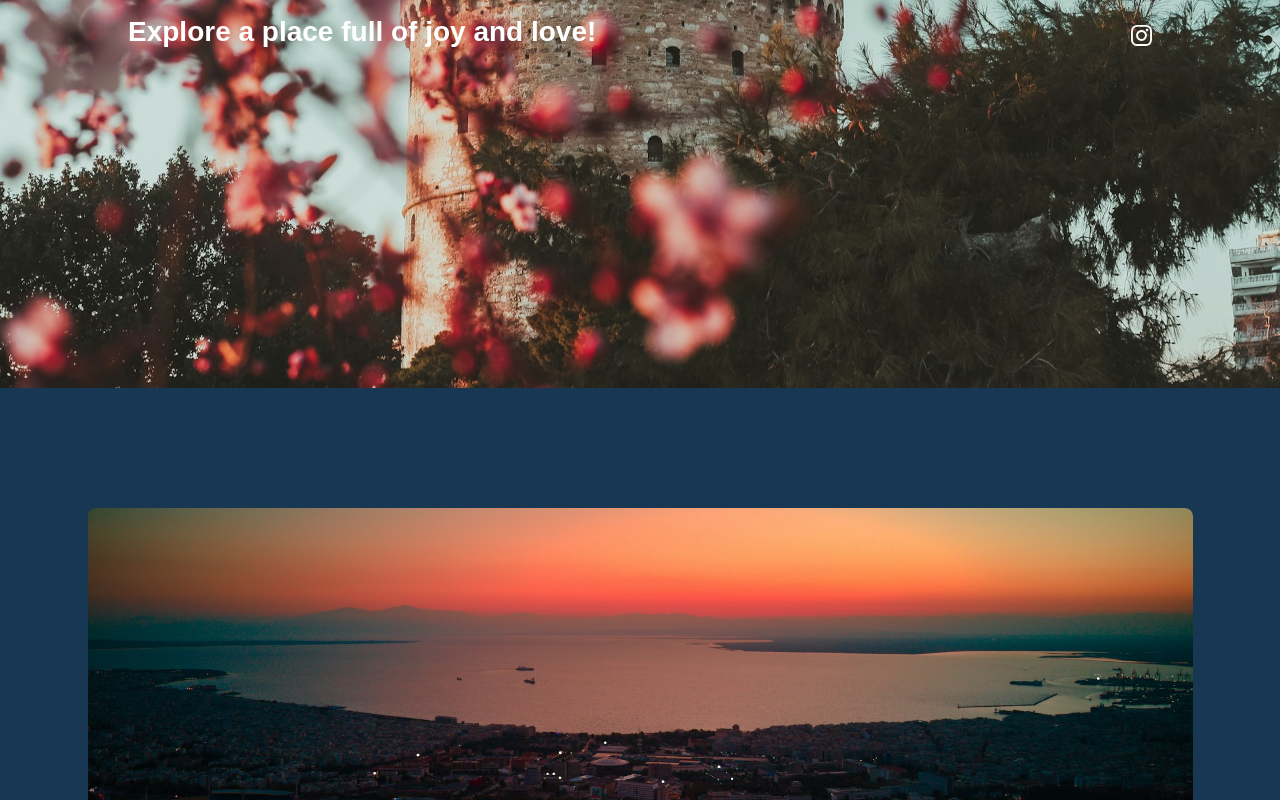
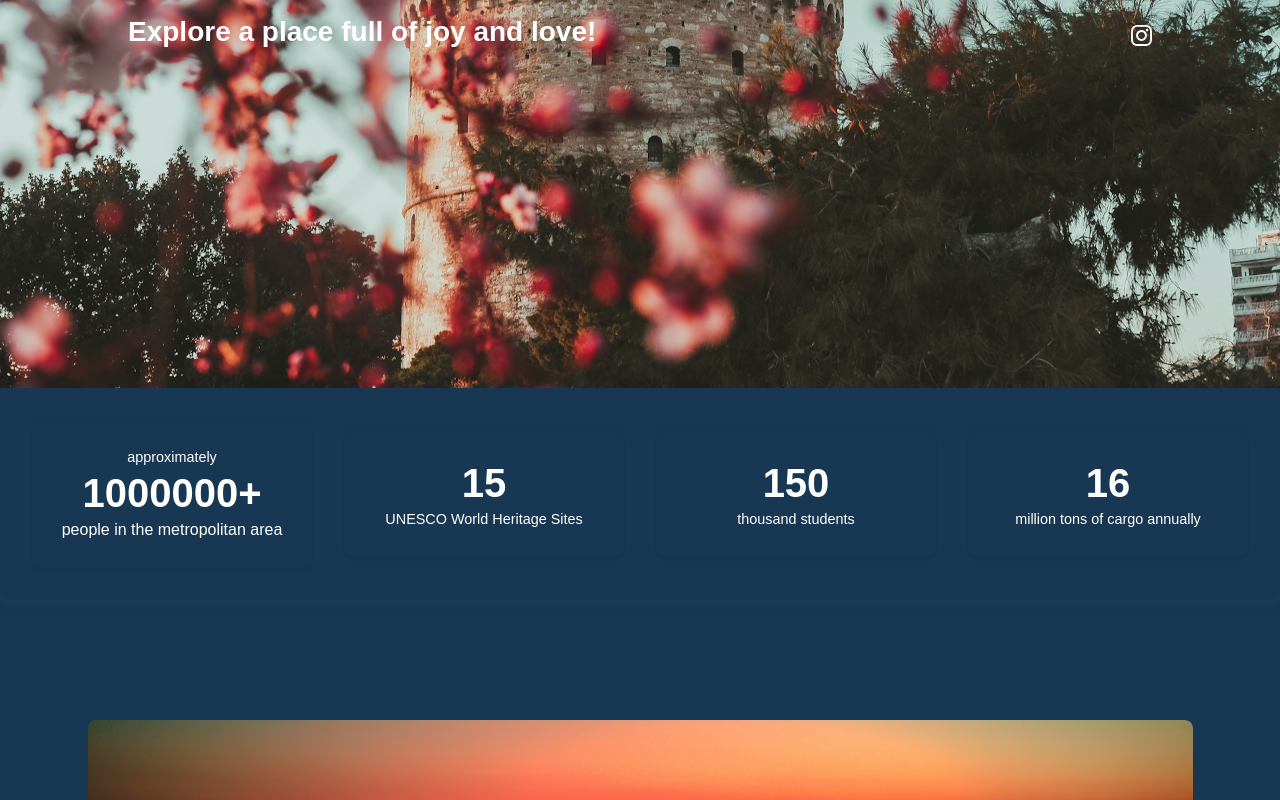
Before and after one commit to andreasgiannoudis/thessaloniki, a React (Vite) app: page / in a window 1280 px wide. Shown: the part 412-1212 px from the top of the page. Built offline with nearby package versions, Linux system fonts and the light colour scheme.

Commit message:
added stats component

```diff
--- a/src/App.scss
+++ b/src/App.scss
@@ -4,4 +4,9 @@
 @import "./components/HeroSection/heroSection";
 @import "./components/SocialMedia/socialMedia";
 @import "./components/NightLifeInfo/nightLifeInfo";
+@import "./components/Stats/stats";
+
+
+
+
 @import "./components/Footer/footer";
--- a/src/components/Header/Header.jsx
+++ b/src/components/Header/Header.jsx
@@ -30,13 +30,13 @@ function Header() {
       }`}
     >
       <nav>
-        <ul class="main-menu">
+        <ul className="main-menu">
           <li>
             <a href="#">Home</a>
           </li>
-          <li class="has-submenu">
+          <li className="has-submenu">
             <a href="#">What to do</a>
-            <ul class="submenu">
+            <ul className="submenu">
               <li>
                 <a href="#">Nightlife</a>
               </li>
--- /dev/null
+++ b/src/components/Stats/Stats.jsx
@@ -0,0 +1,82 @@
+import React, { useState, useEffect, useRef } from 'react';
+
+function Stats() {
+  const [population, setPopulation] = useState(0);
+  const [culturalHeritage, setCulturalHeritage] = useState(0);
+  const [studentHub, setStudentHub] = useState(0);
+  const [portActivity, setPortActivity] = useState(0);
+  const [hasStarted, setHasStarted] = useState(false);
+  const statsRef = useRef(null);
+
+  const targetValues = {
+    population: 1000000,
+    culturalHeritage: 15,
+    studentHub: 150,
+    portActivity: 16,
+  };
+
+  const animationDuration = 1000; // Duration in milliseconds for the count animation
+
+  useEffect(() => {
+    let animationFrameId;
+
+    const animateCount = (startTime) => {
+      const elapsedTime = Date.now() - startTime;
+      const progress = Math.min(elapsedTime / animationDuration, 1);
+
+      setPopulation(Math.floor(progress * targetValues.population));
+      setCulturalHeritage(Math.floor(progress * targetValues.culturalHeritage));
+      setStudentHub(Math.floor(progress * targetValues.studentHub));
+      setPortActivity(Math.floor(progress * targetValues.portActivity));
+
+      if (progress < 1) {
+        animationFrameId = requestAnimationFrame(() => animateCount(startTime));
+      }
+    };
+
+    const observer = new IntersectionObserver(
+      (entries) => {
+        entries.forEach((entry) => {
+          if (entry.isIntersecting && !hasStarted) {
+            setHasStarted(true);
+            requestAnimationFrame(() => animateCount(Date.now()));
+          }
+        });
+      },
+      { threshold: 0.5 }
+    );
+
+    if (statsRef.current) {
+      observer.observe(statsRef.current);
+    }
+
+    return () => {
+      observer.disconnect();
+      cancelAnimationFrame(animationFrameId);
+    };
+  }, [hasStarted]);
+
+  return (
+    <div ref={statsRef} className="counters">
+      <div className="counter">
+        <p>approximately </p>
+        <h2>{population}+</h2>
+        <p>people in the metropolitan area</p>
+      </div>
+      <div className="counter">
+        <h2>{culturalHeritage}</h2>
+        <p>UNESCO World Heritage Sites</p>
+      </div>
+      <div className="counter">
+        <h2>{studentHub}</h2>
+        <p> thousand students</p>
+      </div>
+      <div className="counter">
+        <h2>{portActivity}</h2>
+        <p>million tons of cargo annually</p>
+      </div>
+    </div>
+  );
+}
+
+export default Stats;
--- /dev/null
+++ b/src/components/Stats/_stats.scss
@@ -0,0 +1,61 @@
+.counters {
+    display: flex;
+    justify-content: space-around;
+    align-items: center;
+    flex-wrap: wrap;
+    gap: 2rem;
+    padding: 2rem;
+    border-radius: 10px;
+    box-shadow: 0 4px 10px rgba(104, 104, 104, 0.1);
+
+    .counter {
+      flex: 1 1 200px;
+      text-align: center;
+      padding: 1.5rem;
+      border-radius: 8px;
+      transition: transform 0.3s ease, box-shadow 0.3s ease;
+      box-shadow: 0 2px 5px rgba(0, 0, 0, 0.1);
+
+      &:hover {
+        transform: translateY(-5px);
+        box-shadow: 0 8px 20px rgba(41, 40, 40, 0.2);
+      }
+
+      h2 {
+        font-size: 2.5rem;
+        font-weight: bold;
+        color: #fff;
+        margin: 0.5rem 0;
+        line-height: 1;
+      }
+
+      p {
+        font-size: 1rem;
+        color: #fff;
+        margin: 0.3rem 0;
+      }
+
+      p:first-of-type {
+        font-size: 0.9rem;
+        color: #fff;
+      }
+    }
+
+    // Responsive styling
+    @media (max-width: 768px) {
+      flex-direction: column;
+      gap: 1.5rem;
+
+      .counter {
+        padding: 1.2rem;
+
+        h2 {
+          font-size: 2rem;
+        }
+
+        p {
+          font-size: 0.9rem;
+        }
+      }
+    }
+  }
--- a/src/pages/Homepage/HomePage.jsx
+++ b/src/pages/Homepage/HomePage.jsx
@@ -1,11 +1,12 @@
 import React from 'react'
 import HeroSection from '../../components/HeroSection/HeroSection'
 import NightLifeInfo from '../../components/NightLifeInfo/NightLifeInfo'
-
+import Stats from '../../components/Stats/Stats'
 function HomePage() {
   return (
     <>
     <HeroSection />
+    <Stats />
     <NightLifeInfo />
     </>
   )
```
